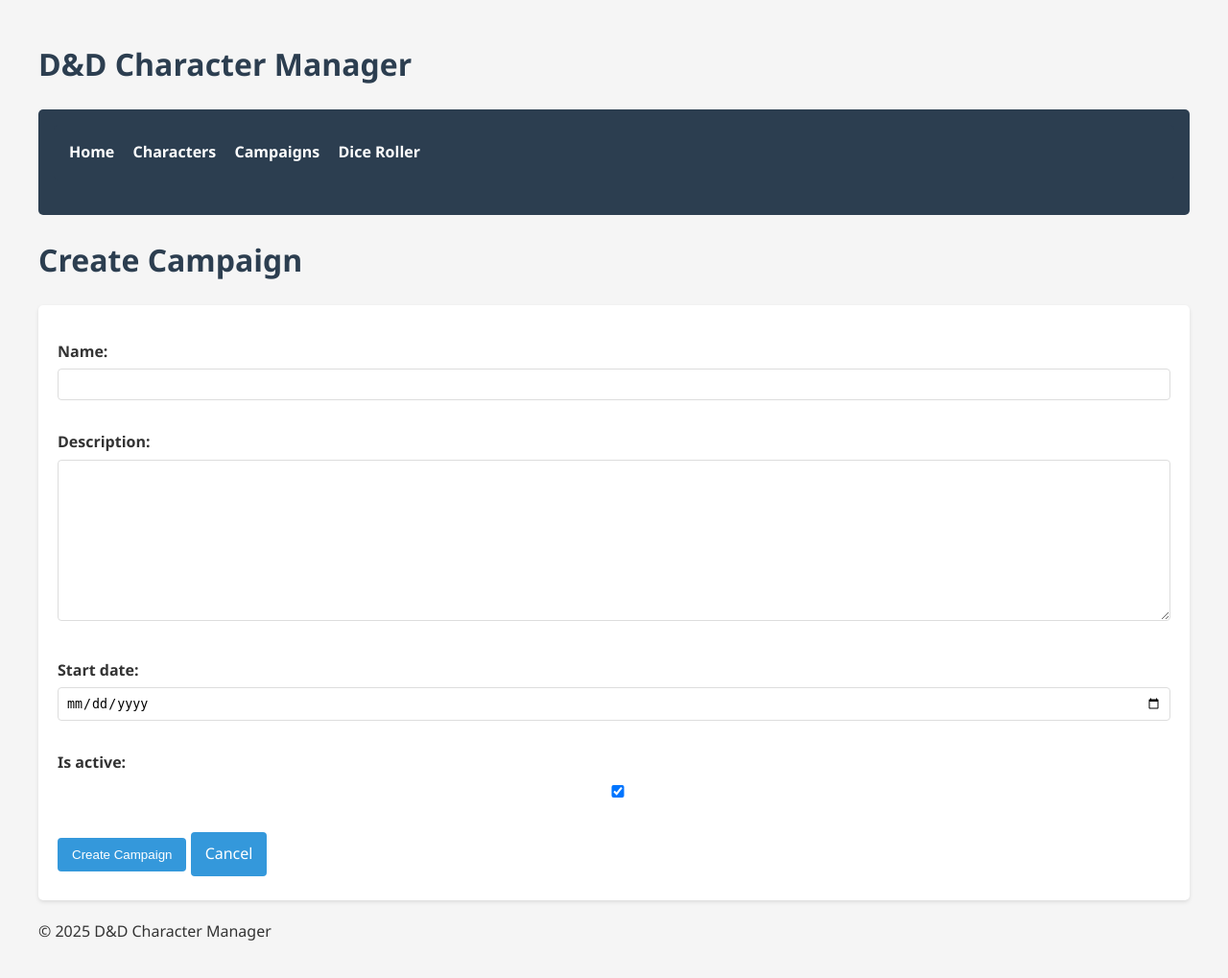
After one commit to Spurgelwurg/DnD_Django, a Django app: page /game/campaign/create/ in a window 1280 px wide. The commit adds this page. Shown: the whole page at 96% size. Run offline with Django 5.2, Linux system fonts and the light colour scheme.

Commit message:
refactor/refactor(_): reorganize url structure, implement a first design of the campaign

```diff
--- /dev/null
+++ b/game/campaign_management/admin.py
@@ -0,0 +1,6 @@
+from django.contrib import admin
+from .models import Campaign, CampaignSession, CampaignCharacter
+
+admin.site.register(Campaign)
+admin.site.register(CampaignSession)
+admin.site.register(CampaignCharacter)
--- /dev/null
+++ b/game/campaign_management/forms.py
@@ -0,0 +1,23 @@
+from django import forms
+from .models import Campaign, CampaignSession, CampaignCharacter
+
+class CampaignForm(forms.ModelForm):
+    class Meta:
+        model = Campaign
+        fields = ['name', 'description', 'start_date', 'is_active']
+        widgets = {
+            'start_date': forms.DateInput(attrs={'type': 'date'}),
+        }
+
+class CampaignSessionForm(forms.ModelForm):
+    class Meta:
+        model = CampaignSession
+        fields = ['session_number', 'date', 'summary']
+        widgets = {
+            'date': forms.DateInput(attrs={'type': 'date'}),
+        }
+
+class CampaignCharacterForm(forms.ModelForm):
+    class Meta:
+        model = CampaignCharacter
+        fields = ['character', 'is_player_character']
--- /dev/null
+++ b/game/campaign_management/models.py
@@ -0,0 +1,31 @@
+from django.db import models
+from game.character_management.models import Character
+
+
+class Campaign(models.Model):
+    name = models.CharField(max_length=200)
+    description = models.TextField()
+    start_date = models.DateField(null=True, blank=True)
+    is_active = models.BooleanField(default=True)
+
+    def __str__(self):
+        return self.name
+
+
+class CampaignSession(models.Model):
+    campaign = models.ForeignKey(Campaign, on_delete=models.CASCADE, related_name="sessions")
+    session_number = models.IntegerField()
+    date = models.DateField()
+    summary = models.TextField()
+
+    def __str__(self):
+        return f"{self.campaign.name} - Session {self.session_number}"
+
+
+class CampaignCharacter(models.Model):
+    campaign = models.ForeignKey(Campaign, on_delete=models.CASCADE, related_name="characters")
+    character = models.ForeignKey(Character, on_delete=models.CASCADE)
+    is_player_character = models.BooleanField(default=True)
+
+    def __str__(self):
+        return f"{self.character.name} in {self.campaign.name}"
--- /dev/null
+++ b/game/campaign_management/urls.py
@@ -0,0 +1,12 @@
+from django.urls import path
+from . import views
+
+app_name = 'campaign_management'
+
+urlpatterns = [
+    path('', views.CampaignListView.as_view(), name='campaign_list'),
+    path('create/', views.campaign_create, name='campaign_create'),
+    path('<int:campaign_id>/', views.campaign_detail, name='campaign_detail'),
+    path('<int:campaign_id>/edit/', views.campaign_edit, name='campaign_edit'),
+    path('<int:campaign_id>/delete/', views.campaign_delete, name='campaign_delete'),
+]
--- /dev/null
+++ b/game/campaign_management/views.py
@@ -0,0 +1,65 @@
+from django.shortcuts import render, redirect, get_object_or_404
+from django.views.generic import ListView
+from .models import Campaign, CampaignSession, CampaignCharacter
+from .forms import CampaignForm, CampaignSessionForm, CampaignCharacterForm
+
+
+class CampaignListView(ListView):
+    model = Campaign
+    template_name = 'game/campaign_management/campaign_list.html'
+    context_object_name = 'campaigns'
+
+
+def campaign_create(request):
+    if request.method == 'POST':
+        form = CampaignForm(request.POST)
+        if form.is_valid():
+            campaign = form.save()
+            return redirect('game:campaign_management:campaign_detail', campaign_id=campaign.id)
+    else:
+        form = CampaignForm()
+
+    return render(request, 'game/campaign_management/campaign_form.html', {
+        'form': form
+    })
+
+
+def campaign_detail(request, campaign_id):
+    campaign = get_object_or_404(Campaign, id=campaign_id)
+    sessions = campaign.sessions.all().order_by('session_number')
+    characters = campaign.characters.all()
+
+    return render(request, 'game/campaign_management/campaign_detail.html', {
+        'campaign': campaign,
+        'sessions': sessions,
+        'characters': characters
+    })
+
+
+def campaign_edit(request, campaign_id):
+    campaign = get_object_or_404(Campaign, id=campaign_id)
+
+    if request.method == 'POST':
+        form = CampaignForm(request.POST, instance=campaign)
+        if form.is_valid():
+            form.save()
+            return redirect('game:campaign_management:campaign_detail', campaign_id=campaign.id)
+    else:
+        form = CampaignForm(instance=campaign)
+
+    return render(request, 'game/campaign_management/campaign_edit.html', {
+        'form': form,
+        'campaign': campaign
+    })
+
+
+def campaign_delete(request, campaign_id):
+    campaign = get_object_or_404(Campaign, id=campaign_id)
+
+    if request.method == 'POST':
+        campaign.delete()
+        return redirect('game:campaign_management:campaign_list')
+
+    return render(request, 'game/campaign_management/campaign_delete.html', {
+        'campaign': campaign
+    })
--- a/game/templates/base.html
+++ b/game/templates/base.html
@@ -183,9 +183,12 @@
 <header>
     <h1>D&D Character Manager</h1>
     <nav>
-        <a href="{% url 'game:character_management:character_list' %}">Characters</a>
-        <a href="{% url 'game:character_management:character_create' %}">Create Character</a>
-        <a href="{% url 'game:character_management:roll_dice' %}">Dice Roller</a>
+        <nav>
+    <a href="{% url 'game:index' %}">Home</a>
+    <a href="{% url 'game:character_management:character_list' %}">Characters</a>
+    <a href="{% url 'game:campaign_management:campaign_list' %}">Campaigns</a>
+    <a href="{% url 'game:character_management:roll_dice' %}">Dice Roller</a>
+</nav>
     </nav>
 </header>
 
--- /dev/null
+++ b/game/templates/game/campaign_management/campaign_form.html
@@ -0,0 +1,12 @@
+{% extends 'base.html' %}
+
+{% block content %}
+<h1>Create Campaign</h1>
+
+<form method="post">
+    {% csrf_token %}
+    {{ form.as_p }}
+    <button type="submit">Create Campaign</button>
+    <a href="{% url 'game:campaign_management:campaign_list' %}" class="button">Cancel</a>
+</form>
+{% endblock %}
--- a/game/urls.py
+++ b/game/urls.py
@@ -6,4 +6,5 @@ urlpatterns = [
     # Add this homepage URL
     path('', TemplateView.as_view(template_name='game/index.html'), name='index'),
     path('character/', include('game.character_management.urls')),
+    path('campaign/', include('game.campaign_management.urls')),
 ]
```
Also changed, not shown: game/templates/game/campaign_management/campaign_delete.html (added, +35 -0 lines), game/templates/game/campaign_management/campaign_detail.html (added, +81 -0 lines), game/templates/game/campaign_management/campaign_edit.html (added, +12 -0 lines), game/templates/game/campaign_management/campaign_list.html (added, +37 -0 lines), game/templates/game/index.html (+30 -7 lines), game/migrations/0003_alter_character_charisma_and_more.py (added), game/migrations/0004_campaign_campaigncharacter_campaignsession.py (added).
